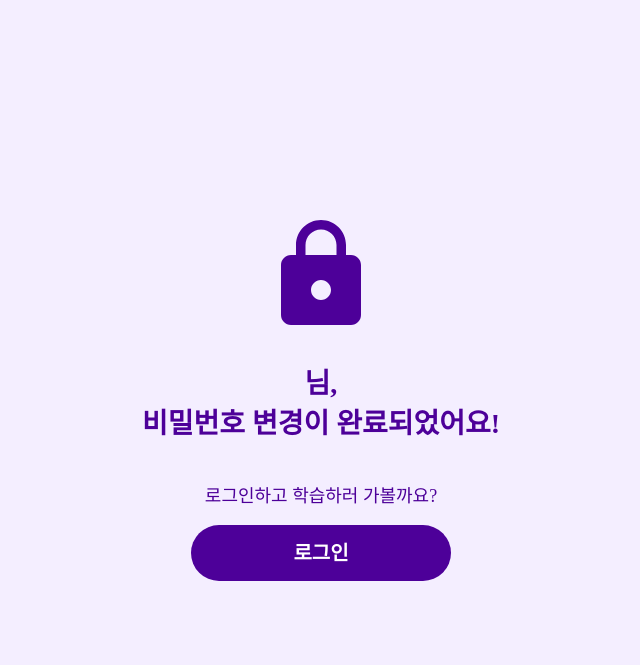
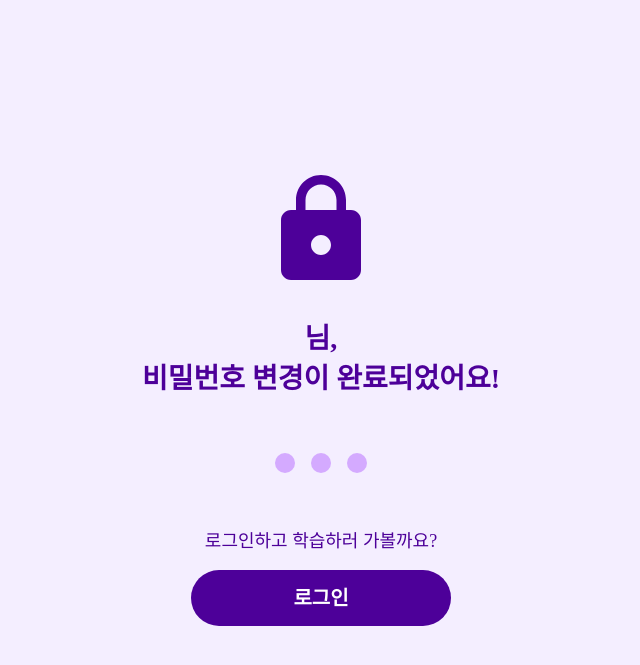
Before and after one commit to 2025-HERETHON/2025-herethon-5, a Django app: template herethonProject/accounts/templates/pwComplete.html in a window 1280 px wide. Shown: the top 665 px of the page, without its empty margins (319-959 px from the left). Run offline with Django 5.2, Linux system fonts and the light colour scheme; the template is opened without the code that fills it, so the values that code supplies are empty.

Commit message:
비밀번호 변경 완료 페이지 점 이미지 추가 완료

```diff
--- a/herethonProject/accounts/templates/pwComplete.html
+++ b/herethonProject/accounts/templates/pwComplete.html
@@ -19,6 +19,7 @@
         {{user.name}}님,<br />
         비밀번호 변경이 완료되었어요!
       </h2>
+      <img class="dot-img" src="{% static 'assets/img/dot.svg' %}" alt="" />
       <p class="complete-sub-message">로그인하고 학습하러 가볼까요?</p>
       <a class="complete-btn" href="{% url 'accounts:login' %}">로그인</a>
     </main>
--- a/herethonProject/static/css/pwComplete.css
+++ b/herethonProject/static/css/pwComplete.css
@@ -58,3 +58,7 @@
 a.complete-btn:hover {
   background: #3a0070;
 }
+
+.dot-img {
+  padding: 35px 0;
+}
```
Also changed, not shown: herethonProject/static/assets/img/dot.svg (added).
